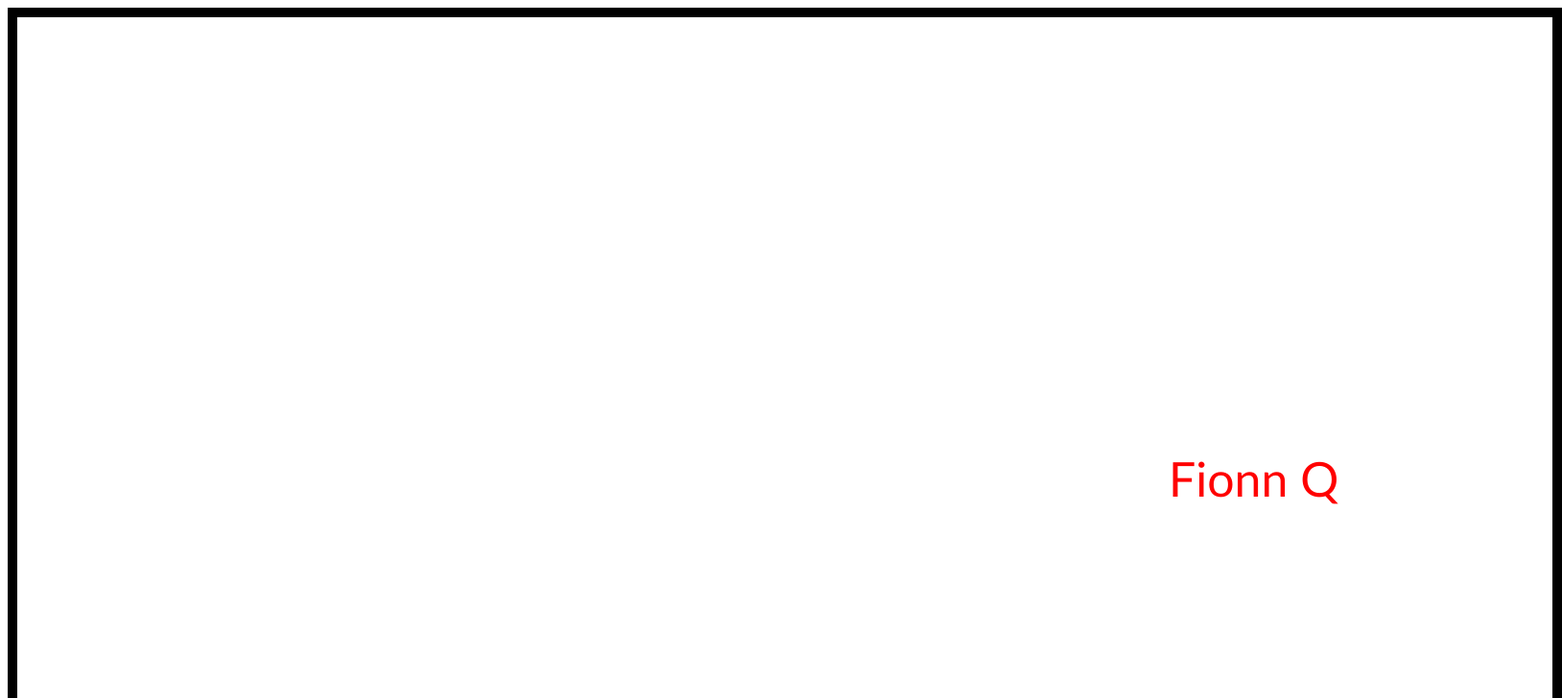
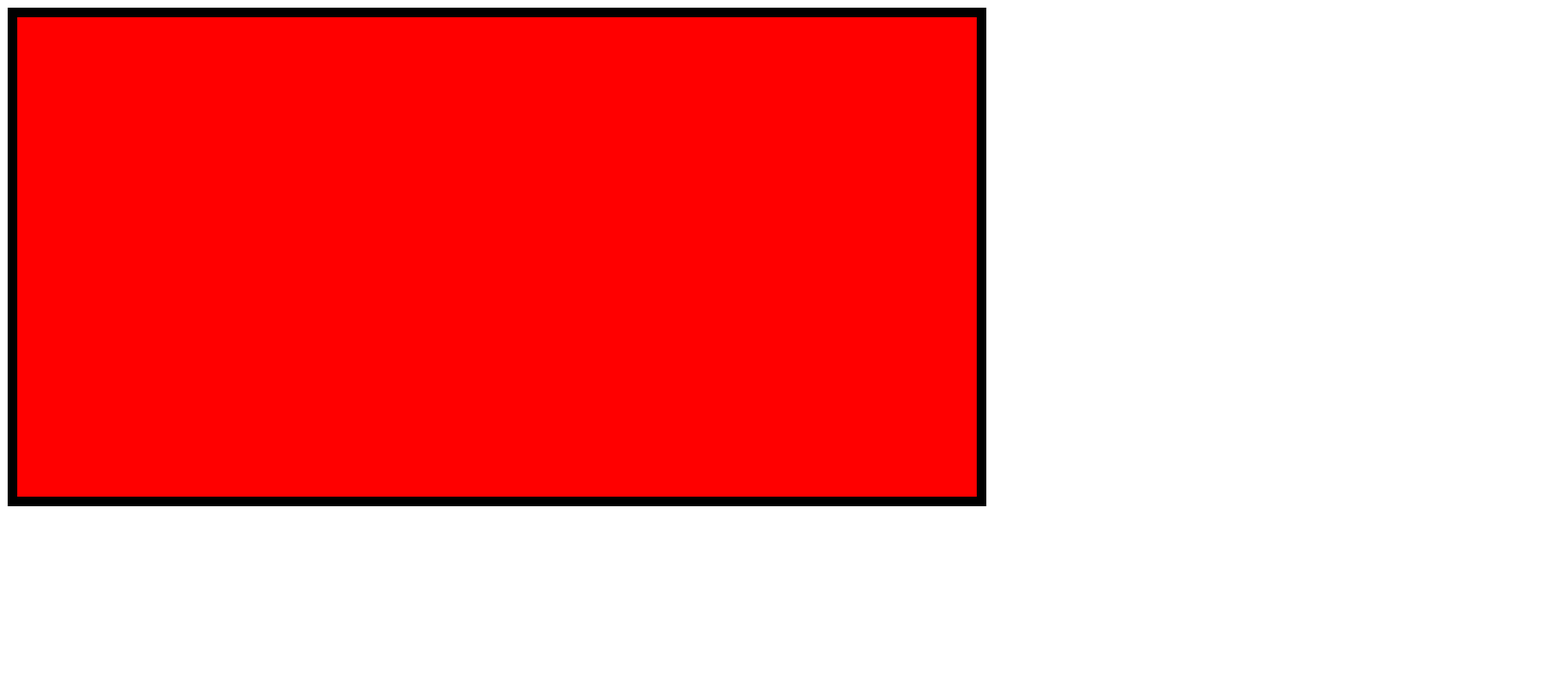
Before and after one commit to FionnQ-H1/GraphicsLab, a plain HTML site: page Lab1/canvasBlank.html in a window 1280 px wide. Shown: the top 728 px of the page at 96% size, 1628 px wide, since content can reach past the window. Drawn offline with Linux system fonts and the light colour scheme.

Commit message:
Created filled rectangle with the colour red to canvas

```diff
--- a/Lab1/canvasBlank.html
+++ b/Lab1/canvasBlank.html
@@ -8,9 +8,11 @@
 
     <style type="text/css">
 
+
       canvas {
         border: 10px solid black;
       }
+
 
     </style>
 
@@ -18,8 +20,7 @@
 
   <body>
 
-    <canvas id="canvasOne" width="1600" height="900"></canvas>
-
+    <canvas id="canvasOne" width="1000" height="500"></canvas>
     <script type="text/javascript">
 
 
@@ -29,15 +30,12 @@
 		// Set the canvas up for drawing in 2D.
 		const ctx = canvas.getContext('2d')
 
-    ctx.font = '50px Calibri';
-    ctx.fillStyle = 'red';
-
-    const name= 'Fionn Q';
-    ctx.fillText(name, 1200, 500);
-
 		// Set the fill colour to bright red.
+    ctx.fillStyle = "rgb(255, 0, 0)";
 
 		// Create a filled rectangle
+		ctx.fillRect(0, 0, canvas.width, canvas.height);
+
 
 
 
```
